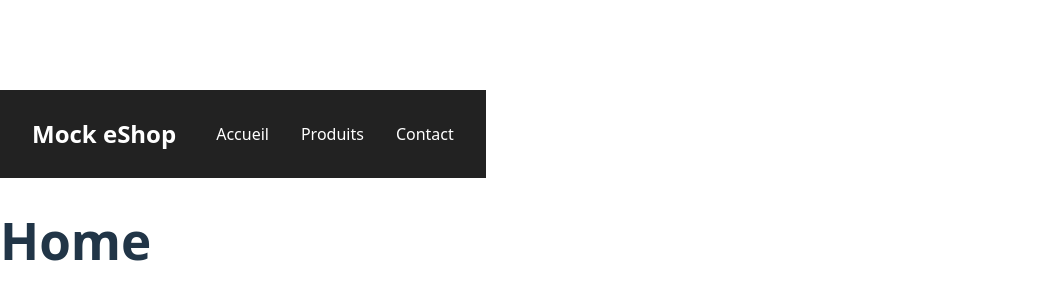
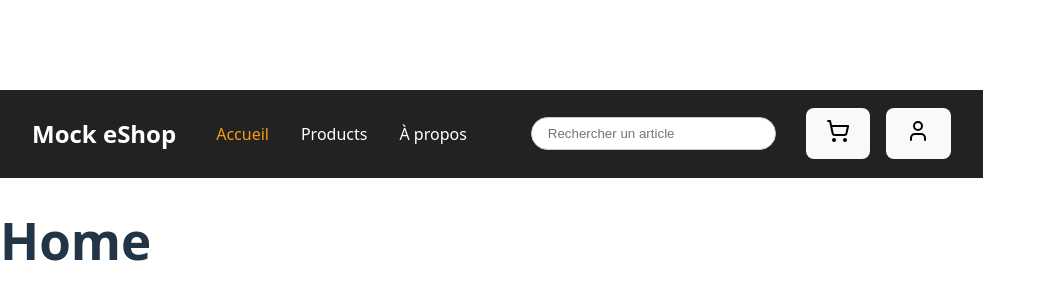
Before and after one commit to half-pint-bear/mock_eshop, a React (Vite) app: page / in a window 1280 px wide. Shown: the part 204-504 px from the top of the page, without its empty margins (0-1046 px from the left). Built offline with nearby package versions, Linux system fonts and the light colour scheme.

Commit message:
feat: navbar component complete

```diff
--- a/package.json
+++ b/package.json
@@ -10,6 +10,7 @@
     "preview": "vite preview"
   },
   "dependencies": {
+    "lucide-react": "^0.511.0",
     "react": "^19.1.0",
     "react-dom": "^19.1.0",
     "react-router-dom": "^7.6.0"
--- a/src/features/navbar/Navbar.jsx
+++ /dev/null
@@ -1,42 +0,0 @@
-import React from 'react';
-import { NavLink } from 'react-router-dom';
-import styles from './Navbar.module.css';
-import { useNavbar } from './useNavbar';
-
-const Navbar = () => {
-    const { isOpen, toggleMenu, closeMenu } = useNavbar();
-
-    return (
-        <nav className={styles.navbar}>
-            <NavLink to="/" className={styles.logoLink}>
-                Mock eShop
-            </NavLink>
-
-            <div className={styles.burger} onClick={toggleMenu}>
-                <span className={styles.bar}></span>
-                <span className={styles.bar}></span>
-                <span className={styles.bar}></span>
-            </div>
-
-            <ul className={`${styles.navLinks} ${isOpen ? styles.open : ''}`}>
-                <li>
-                    <NavLink to="/" onClick={closeMenu} className={({ isActive }) => isActive ? styles.active : ''}>
-                        Accueil
-                    </NavLink>
-                </li>
-                <li>
-                    <NavLink to="/produits" onClick={closeMenu} className={({ isActive }) => isActive ? styles.active : ''}>
-                        Produits
-                    </NavLink>
-                </li>
-                <li>
-                    <NavLink to="/contact" onClick={closeMenu} className={({ isActive }) => isActive ? styles.active : ''}>
-                        Contact
-                    </NavLink>
-                </li>
-            </ul>
-        </nav>
-    );
-};
-
-export default Navbar;
--- /dev/null
+++ b/src/features/navbar/components/AccountIcon.jsx
@@ -0,0 +1,12 @@
+// features/navbar/components/AccountIcon.jsx
+import React from 'react';
+import { User } from 'lucide-react';
+import styles from '../styles/Navbar.module.css';
+
+export default function AccountIcon() {
+    return (
+        <button className={styles.iconButton} aria-label="Compte">
+            <User size={24} />
+        </button>
+    );
+}
--- /dev/null
+++ b/src/features/navbar/components/CartIcon.jsx
@@ -0,0 +1,12 @@
+// features/navbar/components/CartIcon.jsx
+import React from 'react';
+import { ShoppingCart } from 'lucide-react';
+import styles from '../styles/Navbar.module.css';
+
+export default function CartIcon() {
+    return (
+        <button className={styles.iconButton} aria-label="Panier">
+            <ShoppingCart size={24} />
+        </button>
+    );
+}
--- /dev/null
+++ b/src/features/navbar/components/NavLinks.jsx
@@ -0,0 +1,28 @@
+import React from 'react';
+import { NavLink } from 'react-router-dom';
+import styles from '../styles/Navbar.module.css';
+
+export default function NavLinks({closeMenu}) {
+    const links = [
+        { to: '/', label: 'Accueil' },
+        { to: '/products', label: 'Products' },
+        { to: '/about', label: 'À propos' },
+    ];
+
+    return (
+        <>
+            {links.map(({ to, label }) => (
+                <NavLink
+                    key={to}
+                    to={to}
+                    className={({ isActive }) =>
+                        `${styles.navLink} ${isActive ? styles.active : styles.inactive}`
+                    }
+                    onClick={closeMenu}
+                >
+                    {label}
+                </NavLink>
+            ))}
+        </>
+    );
+}
--- /dev/null
+++ b/src/features/navbar/components/Navbar.jsx
@@ -0,0 +1,58 @@
+import React, { useState } from 'react';
+import { NavLink } from 'react-router-dom';
+import { Search, X } from 'lucide-react';
+import styles from '../styles/Navbar.module.css';
+import { useNavbar } from '../hooks/useNavbar.jsx';
+import NavLinks from "./NavLinks.jsx";
+import SearchBar from "./SearchBar.jsx";
+import CartIcon from "./CartIcon.jsx";
+import AccountIcon from "./AccountIcon.jsx";
+
+export default function Navbar() {
+    const { isOpen, toggleMenu, closeMenu } = useNavbar();
+    const [showSearch, setShowSearch] = useState(false);
+
+    return (
+        <nav className={styles.navbar}>
+            <div className={styles.leftSection}>
+                <div className={styles.burger} onClick={toggleMenu}>
+                    <span className={styles.bar}></span>
+                    <span className={styles.bar}></span>
+                    <span className={styles.bar}></span>
+                </div>
+                <NavLink to="/" className={styles.logoLink}>
+                    Mock eShop
+                </NavLink>
+            </div>
+
+            <ul className={`${styles.navLinks} ${isOpen ? styles.open : ''}`}>
+                <NavLinks closeMenu={closeMenu} />
+            </ul>
+
+            {/* Desktop searchbar */}
+            <div className={styles.desktopSearch}>
+                <SearchBar />
+            </div>
+
+            {/* Icons at right */}
+            <div className={styles.iconGroup}>
+                {/* Mobile search icon */}
+                <button className={styles.searchIcon} onClick={() => setShowSearch(true)}>
+                    <Search size={20} />
+                </button>
+                <CartIcon />
+                <AccountIcon />
+            </div>
+
+            {/* Overlay search (mobile only) */}
+            {showSearch && (
+                <div className={styles.searchOverlay}>
+                    <button className={styles.closeSearch} onClick={() => setShowSearch(false)}>
+                        <X size={24} color="white" />
+                    </button>
+                    <SearchBar />
+                </div>
+            )}
+        </nav>
+    );
+}
--- /dev/null
+++ b/src/features/navbar/components/SearchBar.jsx
@@ -0,0 +1,13 @@
+import styles from '../styles/SearchBar.module.css';
+
+export default function SearchBar() {
+    return (
+        <div className={styles.searchContainer}>
+            <input
+                type="text"
+                placeholder="Rechercher un article"
+                className={styles.searchInput}
+            />
+        </div>
+    )
+}
--- a/src/features/navbar/Navbar.module.css
+++ b/src/features/navbar/styles/Navbar.module.css
@@ -6,6 +6,12 @@
     background-color: #222;
     color: white;
     position: relative;
+}
+
+.leftSection {
+    display: flex;
+    align-items: center;
+    gap: 1rem;
 }
 
 .logoLink {
@@ -30,6 +36,13 @@
 .active {
     color: #f39c12;
 }
+ .inactive {
+    color: white;
+ }
+
+ .active, .inactive {
+     text-decoration: none;
+ }
 
 .burger {
     display: none;
@@ -45,7 +58,54 @@
     border-radius: 2px;
 }
 
-/* Responsive styles */
+.iconGroup {
+    display: flex;
+    align-items: center;
+    gap: 1rem;
+}
+
+.searchIcon {
+    display: none;
+    background: none;
+    border: none;
+    color: white;
+    cursor: pointer;
+}
+
+/* Desktop searchbar visible */
+.desktopSearch {
+    flex: 1;
+    margin: 0 2rem;
+}
+
+/* Overlay for mobile search */
+.searchOverlay {
+    position: fixed;
+    top: 0;
+    left: 0;
+    width: 100%;
+    height: 100%;
+    background: rgba(0, 0, 0, 0.85);
+    display: flex;
+    flex-direction: column;
+    align-items: center;
+    justify-content: center;
+    z-index: 999;
+    padding: 2rem;
+}
+
+.closeSearch {
+    background: none;
+    border: none;
+    color: white;
+    position: absolute;
+    top: 1rem;
+    right: 5rem;
+    cursor: pointer;
+    z-index: 1000;
+}
+
+/* Responsive */
 @media (max-width: 768px) {
     .burger {
         display: flex;
@@ -70,4 +130,12 @@
     .navLinks li {
         margin: 0.5rem 0;
     }
+
+    .desktopSearch {
+        display: none;
+    }
+
+    .searchIcon {
+        display: block;
+    }
 }
--- /dev/null
+++ b/src/features/navbar/styles/SearchBar.module.css
@@ -0,0 +1,12 @@
+.searchContainer {
+    position: relative;
+    flex: 1;
+    margin: 0 2rem;
+}
+
+.searchInput {
+    width: 100%;
+    padding: 0.5rem 1rem;
+    border: 1px solid #ccc;
+    border-radius: 20px;
+}
--- a/src/layouts/MainLayout.jsx
+++ b/src/layouts/MainLayout.jsx
@@ -1,5 +1,5 @@
 import {Outlet} from "react-router-dom";
-import Navbar from "../features/navbar/Navbar.jsx";
+import Navbar from "../features/navbar/components/Navbar.jsx";
 
 
 export default function MainLayout() {
```
Also changed, not shown: src/features/navbar/hooks/useNavbar.jsx (renamed from src/features/navbar/useNavbar.jsx), 1 other file (tests, documents, lock files or other folders).
